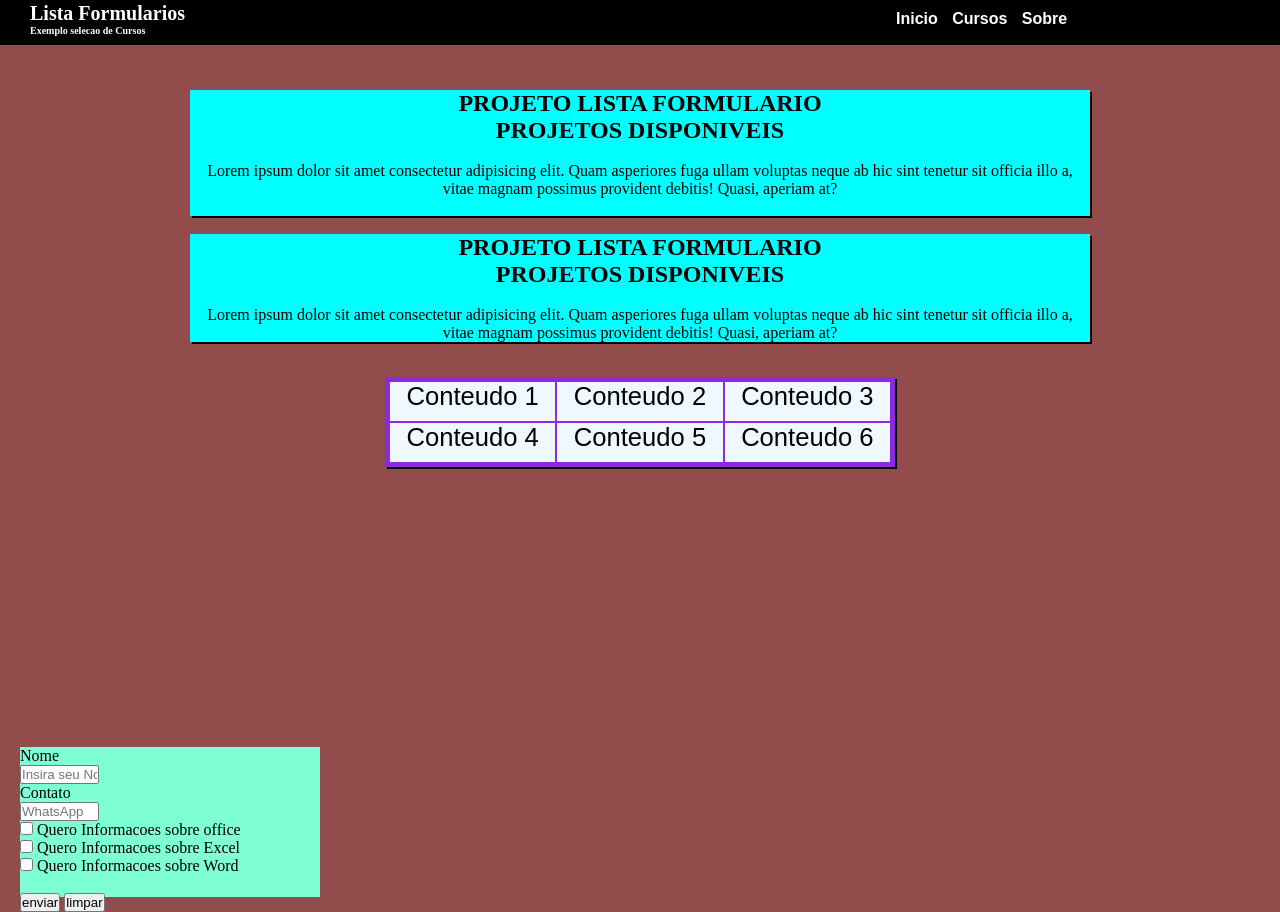
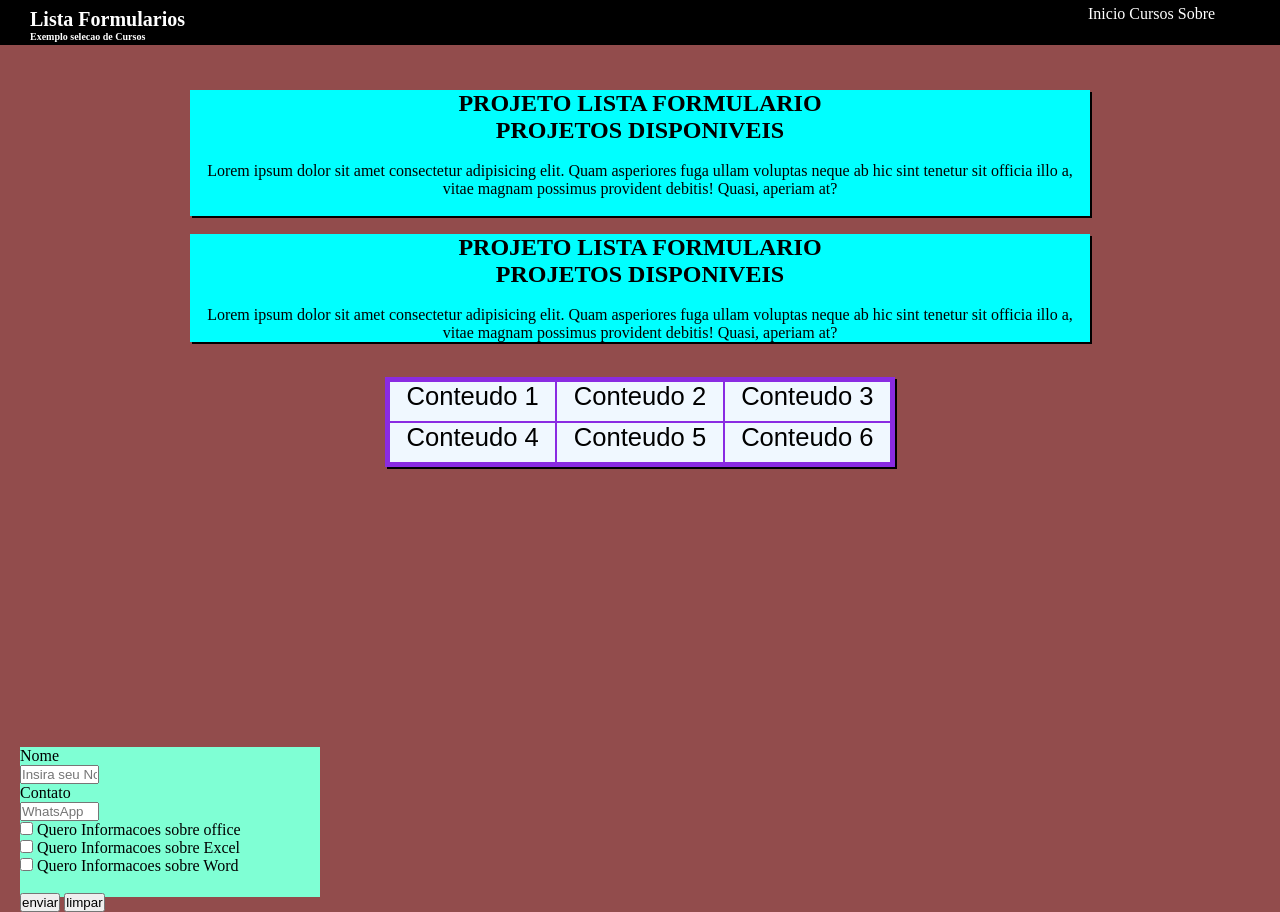
Before and after one commit to DaldoAlves/Lista-Formulario, a plain HTML site: page index.html in a window 1280 px wide. Drawn offline with Linux system fonts and the light colour scheme.

Commit message:
Update style.css

```diff
--- a/style.css
+++ b/style.css
@@ -15,7 +15,7 @@ h3{
     position: relative;
     font-size: 20px;
     color: white;
-    margin-top: 2px;
+    margin-top: -10px;
     margin-left: 30px;
     z-index: 1;
 }
@@ -24,7 +24,18 @@ h4{
     font-size: 10px;
     color: white;
     margin-left: 30px;
+}
+a{
+    position: relative;
+    text-decoration: none;
+    color: rgba(255, 255, 266, 1.0);
+    transition: 400ms ease-in-out;
+    left: 85%;
+    top: 5px;
 
+}
+a:hover{
+    color: yellow;
 }
 .container{
     text-align: center;
@@ -90,23 +101,3 @@ width: 25%;
 .dados-contato{
 width: 25%;
 }
-nav{
-    position: fixed; /* problema do sumico ao encolher a pagina resolvido*/
-    text-align: right;
-    margin-top: 10px;
-    font-weight: bold;
-    font-family: arial;
-    font-size: 1.0rem;
-    margin-left: 70%;
-    word-spacing: 10px;
-    min-width: 100px;
-}
-a{
-    text-decoration: none;
-    color: rgba(255, 255, 255, 1.0);
-    transition: all 300ms ease-in-out;
-}
-a:hover{
-    color: rgba(169, 169, 169, 1.0);
-
-}
```
